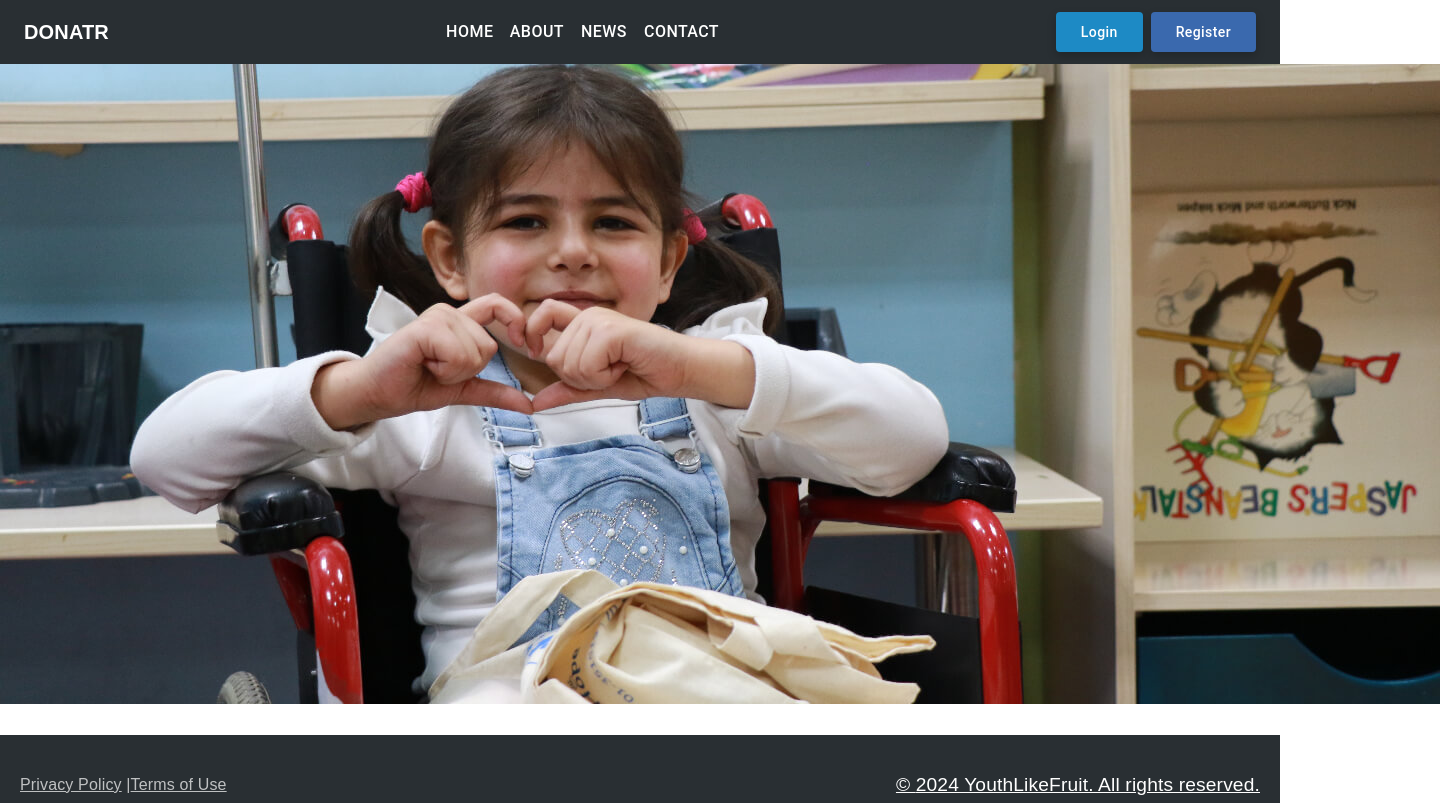
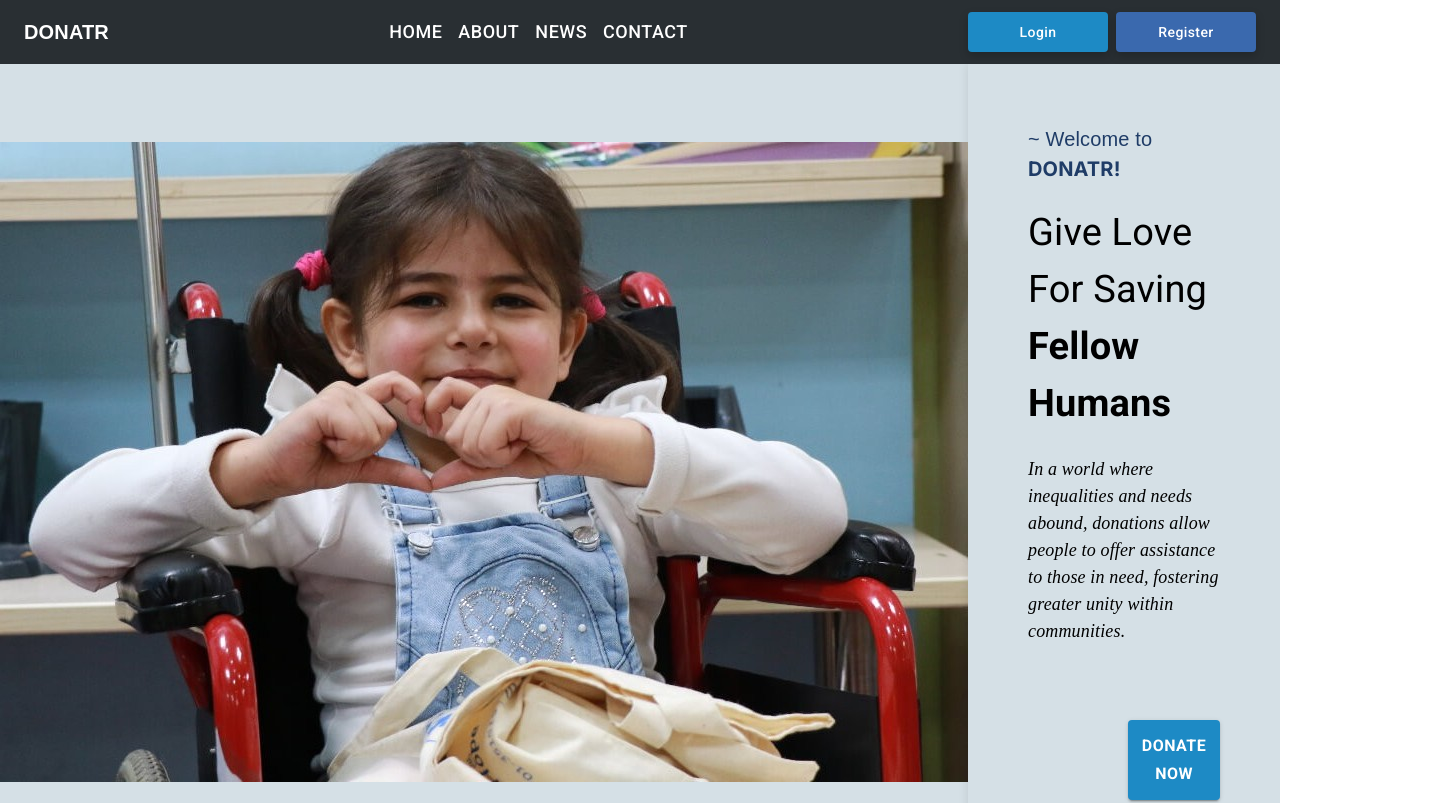
Before and after one commit to ahmedhussein107/DONATR, a React (Vite) app in the folder youth-like-fruits/: page / in a window 1280 px wide. Shown: the top 803 px of the page, 1440 px wide, since content can reach past the window. Built offline with nearby package versions, Linux system fonts and the light colour scheme.

Commit message:
home page is almost finished

```diff
--- a/youth-like-fruits/src/App.jsx
+++ b/youth-like-fruits/src/App.jsx
@@ -5,6 +5,7 @@ import './App.css'
 import ElevateAppBar from './Components/ElevateAppBar/ElevateAppBar.jsx'
 import Footer from './Components/Footer/Footer.jsx'
 import SideParagraph from './Components/SideParagraph/SideParagraph.jsx'
+import TextLayout from './Components/Layout/Layout.jsx'
 
 function App() {
   // const [count, setCount] = useState(0)
@@ -16,7 +17,7 @@ function App() {
       <ElevateAppBar></ElevateAppBar>
       <div className='imageAndText'>
           <img className='homeImage' src = {homePic} alt="home image"></img>
-          <SideParagraph></SideParagraph>
+          <TextLayout></TextLayout>
       </div>
       <Footer></Footer>
     </div>
--- a/youth-like-fruits/src/Components/ElevateAppBar/ElevateAppBar.jsx
+++ b/youth-like-fruits/src/Components/ElevateAppBar/ElevateAppBar.jsx
@@ -43,10 +43,10 @@ export default function ElevateAppBar(props) {
             </Typography>
             <Box sx={{ flexGrow: 1 }} />
             <Box sx={{ display: 'flex', justifyContent: 'center' }}>
-              <Button color="inherit" sx={{ fontSize: '1rem' , fontFamily: 'Roboto' }}>Home</Button>
-              <Button color="inherit" sx={{ fontSize: '1rem' , fontFamily: 'Roboto' }}>About</Button>
-              <Button color="inherit" sx={{ fontSize: '1rem' , fontFamily: 'Roboto' }}>News</Button>
-              <Button color="inherit" sx={{ fontSize: '1rem' , fontFamily: 'Roboto' }}>Contact</Button>
+              <Button color="inherit" sx={{ fontSize: '18px' , fontFamily: 'Roboto' }}> Home</Button>
+              <Button color="inherit" sx={{ fontSize: '18px' , fontFamily: 'Roboto' }}>About</Button>
+              <Button color="inherit" sx={{ fontSize: '18px' , fontFamily: 'Roboto' }}>News</Button>
+              <Button color="inherit" sx={{ fontSize: '18px' , fontFamily: 'Roboto' }}>Contact</Button>
             </Box>
             <Box sx={{ flexGrow: 1 }} />
             <Box sx={{ display: 'flex', alignItems: 'center' }}>
@@ -57,6 +57,7 @@ export default function ElevateAppBar(props) {
                     textTransform: 'none',
                     '&:hover': { backgroundColor: '#155E85' },
                     padding: '8px 25px',
+                    minWidth: '140px',
                     boxShadow: '0px 4px 10px rgba(0, 0, 0, 0.2)',
                   }}
                   variant="contained"
@@ -72,6 +73,7 @@ export default function ElevateAppBar(props) {
                     textTransform: 'none',
                     '&:hover': { backgroundColor: '#2B4A7D' },
                     padding: '8px 25px',
+                    minWidth: '140px',
                     boxShadow: '0px 4px 10px rgba(0, 0, 0, 0.2)',
                   }}
                   variant="contained"
--- a/youth-like-fruits/src/Components/Footer/Footer.jsx
+++ b/youth-like-fruits/src/Components/Footer/Footer.jsx
@@ -4,10 +4,21 @@ function Footer() {
   return (
     <footer style={{ color: 'white', backgroundColor: '#292F33', width: '100%', height: '100px', display: 'flex', justifyContent: 'space-between', alignItems: 'center', padding: '0 20px' }}>
     <div style={{ color: 'rgba(255, 255, 255, 0.7)' }}>
-      <a href="/privacy-policy" style={{ color: 'rgba(255, 255, 255, 0.7)', textDecoration: 'underline' }}>Privacy Policy</a> |
-      <a href="/terms-of-use" style={{ color: 'rgba(255, 255, 255, 0.7)', textDecoration: 'underline' }}>Terms of Use</a>
+      <a href="/privacy-policy"
+      style=
+      {{
+        color: 'rgba(255, 255, 255, 0.7)',
+        textDecoration: 'underline',
+        fontSize: 'smaller'
+      }}>
+         Privacy Policy </a> |
+      <a href="/terms-of-use" style=
+       {{ color: 'rgba(255, 255, 255, 0.7)',
+       textDecoration: 'underline',
+       fontSize: 'smaller'
+       }}> Terms of Use </a>
     </div>
-      <div style={{ fontSize: 'larger', textDecoration: 'underline' }}>
+      <div style={{ fontSize: 'smaller', textDecoration: 'underline' }}>
         &copy; {new Date().getFullYear()} YouthLikeFruit. All rights reserved.
       </div>
     </footer>
--- /dev/null
+++ b/youth-like-fruits/src/Components/Layout/Layout.jsx
@@ -0,0 +1,76 @@
+import React from 'react';
+import PropTypes from 'prop-types';
+import Button from '@mui/material/Button';
+import { alignProperty } from '@mui/material/styles/cssUtils';
+
+function TextLayout(props) {
+  const { backgroundColor, textColor, text, marginLeft } = props;
+
+  const layoutStyle = {
+    backgroundColor: backgroundColor || "#D5E0E6", // Default background color
+    color: textColor || 'black', // Default text color
+    padding: '60px',
+    boxShadow: '0 0 10px rgba(0, 0, 0, 0.1)',
+    marginLeft: marginLeft || '0',
+    display: 'flex',
+    flexDirection: 'column',
+    // alignItems: 'center', // Center contents horizontally
+    minWidth: '10%', // Adjusted width
+  };
+
+  const titleStyle = {
+    fontSize: '20px', // Adjust title font size
+    fontFamily: 'sans-serif', // Adjust title font family
+    marginBottom: '-10px', // Add space below title
+    color: '#1F3C67'
+  };
+
+  const paragraphStyle = {
+    marginBottom: '5px', // Adjust spacing between paragraphs
+  };
+
+  const buttonStyle = {
+    marginTop: '70px', // Add more space between paragraphs and button
+    backgroundColor: '#1D8AC5',
+    fontSize: '16px',
+    fontWeight: 'bold',
+    maxWidth: '200px',
+    minHeight: '80px',
+    alignProperty: 'center',
+    marginLeft: '100px'
+  };
+
+  return (
+    <div style={layoutStyle}>
+      <p style={titleStyle}>
+        ~ Welcome to <b style={{color: '#1F3C67'}}>DONATR!</b>
+        <br></br>
+        <br></br>
+      </p>
+      <p>
+        <span style={{ color: 'black' , fontFamily:"Roboto" , fontSize: '38px' }}>Give Love For Saving</span>
+        <br></br>
+        <span style={{ fontWeight: 'bolder' , color: 'black' , fontFamily:"Roboto" , fontSize: '38px'}}>Fellow Humans</span>
+        <br></br>
+        <br></br>
+      </p>
+      <p style={paragraphStyle}>
+        <span style={{ fontFamily: 'times new roman' , color: 'black' , fontStyle: 'italic', fontSize: '18px' , fontWeight: '150'}}>
+        In a world where inequalities and needs abound, donations allow people to offer assistance to those in need, fostering greater unity within communities.
+        </span>
+      </p>
+      <Button variant="contained" color="primary" style={buttonStyle}>
+        Donate now
+      </Button>
+    </div>
+  );
+}
+
+TextLayout.propTypes = {
+  backgroundColor: PropTypes.string,
+  textColor: PropTypes.string,
+  text: PropTypes.string.isRequired,
+  marginLeft: PropTypes.string,
+};
+
+export default TextLayout;
--- a/youth-like-fruits/src/index.css
+++ b/youth-like-fruits/src/index.css
@@ -1,19 +1,28 @@
+@import url('https://fonts.googleapis.com/css2?family=Inter:wght@100..900&family=Roboto:ital,wght@0,100;0,300;0,400;0,500;0,700;0,900;1,100;1,300;1,400;1,500;1,700;1,900&display=swap');
+@import url('https://fonts.googleapis.com/css2?family=Inter:wght@100..900&display=swap');
+
 *{
   margin: 0;
   padding: 0;
   box-sizing: border-box;
-  font-family: sans-serif;
+  font-family: "Inter";
   color: #fff;
 }
 
 .container{
   width: 100vw;
   min-height: 100vh;
-  background: #fff;
+  background: #D5E0E6;
+}
+
+.imageAndText{
+  display: flex; /* Make the content section a flex container */
+  flex-direction: row; /* Align elements horizontally */
+  align-items: center; /* Vertically align image and paragraph */
 }
 
 .homeImage{
-  margin: 0;
+  /* margin-right: 10px; */
   padding: 0;
-
+  order: -1;
 }
```
Also changed, not shown: youth-like-fruits/src/assets/HomePagePic.jpeg.
